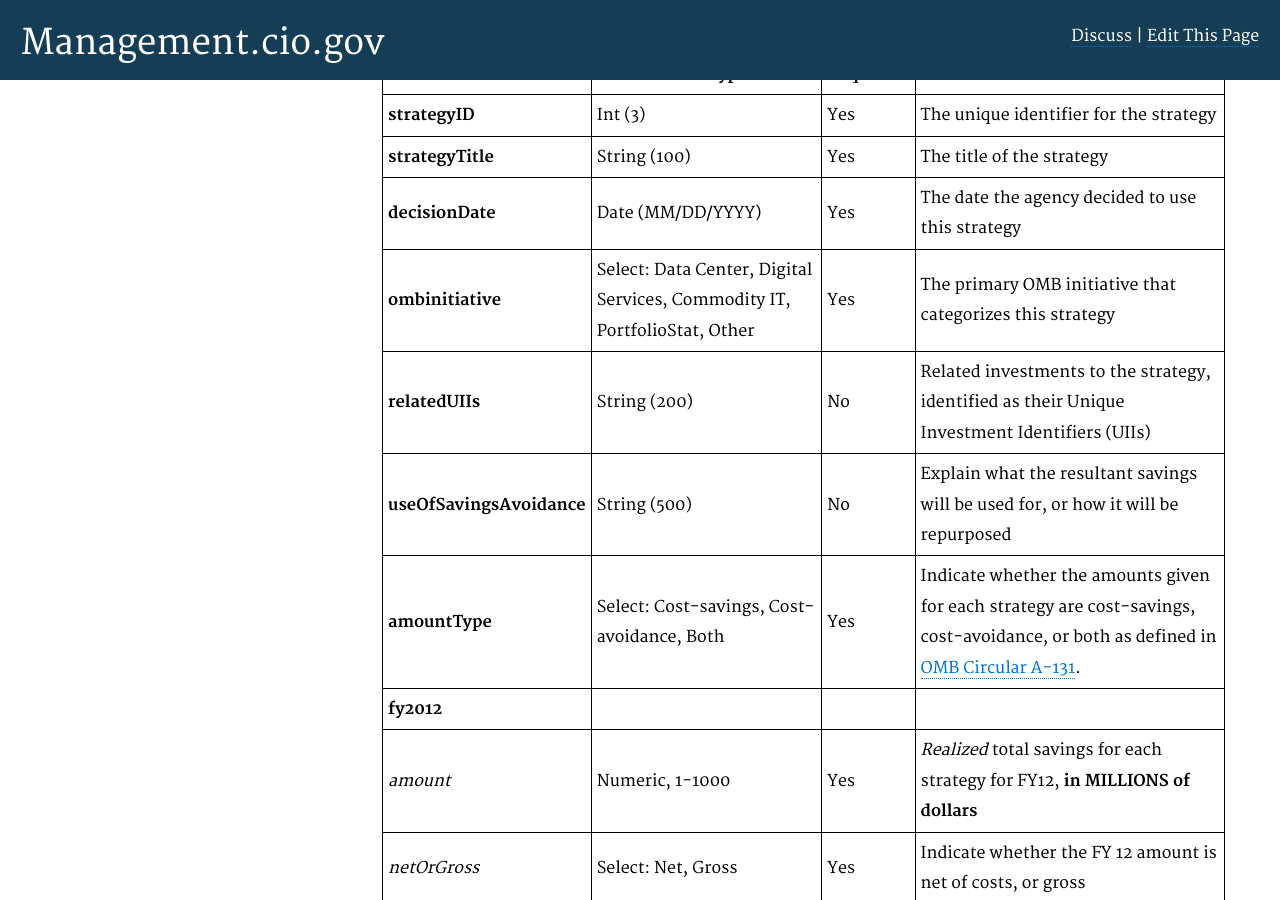
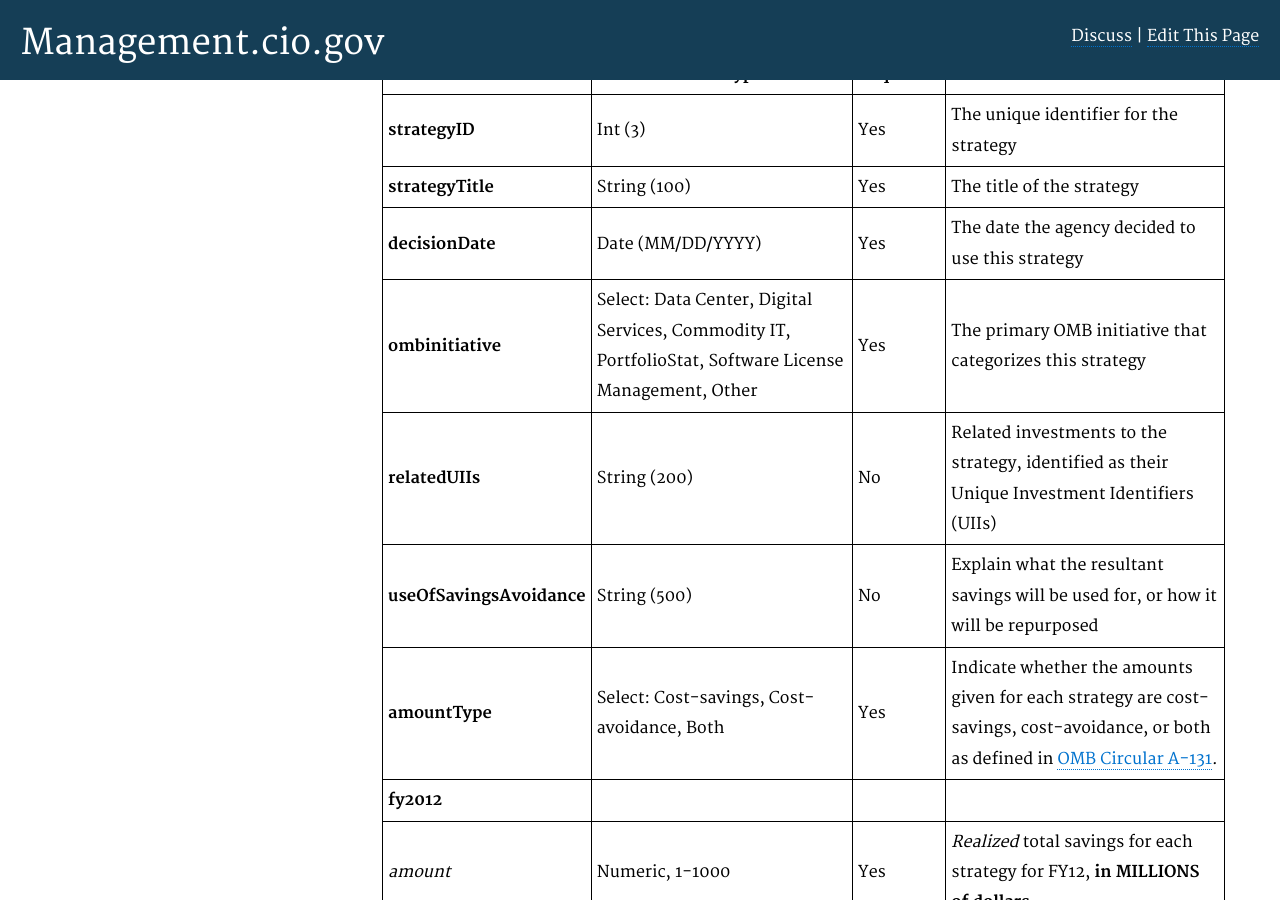
Before and after one commit to WhiteHouse/CIOmanagement, a Jekyll site: the page built from pages/schema.md, in a window 1280 px wide and 900 px high, scrolled down 7213 px. Built offline with Jekyll 4.4.1, drawn with Linux system fonts in a browser that asks for light colours.

Commit message:
Update schema.md

```diff
--- a/pages/schema.md
+++ b/pages/schema.md
@@ -192,7 +192,7 @@ Before the close of the IDC quarter, identifying the JSON dataset as “[Agency]
 **strategyID**                      | Int (3)                                                                   | Yes       | The unique identifier for the strategy
 **strategyTitle**                   | String (100)                                                              | Yes       | The title of the strategy
 **decisionDate**                    | Date (MM/DD/YYYY)                                                         | Yes       | The date the agency decided to use this strategy
-**ombinitiative**                   | Select: Data Center, Digital Services, Commodity IT, PortfolioStat, Other | Yes       | The primary OMB initiative that categorizes this strategy
+**ombinitiative**                   | Select: Data Center, Digital Services, Commodity IT, PortfolioStat, Software License Management, Other | Yes       | The primary OMB initiative that categorizes this strategy
 **relatedUIIs**                     | String (200)                                                              | No        | Related investments to the strategy, identified as their Unique Investment Identifiers (UIIs)
 **useOfSavingsAvoidance**           | String (500)                                                              | No        | Explain what the resultant savings will be used for, or how it will be repurposed
 **amountType**                      | Select: Cost-savings, Cost-avoidance, Both                                | Yes       | Indicate whether the amounts given for each strategy are cost-savings, cost-avoidance, or both as defined in [OMB Circular A-131](https://www.whitehouse.gov/omb/circulars_a131).
@@ -309,4 +309,4 @@ Before the close of the IDC quarter, identifying the JSON dataset as “[Agency]
 
 *[IDC Cost Savings and Avoidance JSON Schema](https://management.cio.gov/schemaexamples/costSavingsAvoidanceSchema.json)*
 
-*[OFCIO JSON User Guide](https://github.com/GSA/CIOmanagement/raw/master/assets/docs/JSON%20User%20Guide_v4_02%2011%2016.pdf)*
+*[OFCIO JSON User Guide](/schemaexamples/JSON User Guide_v5_04_25_16.pdf)*
```
